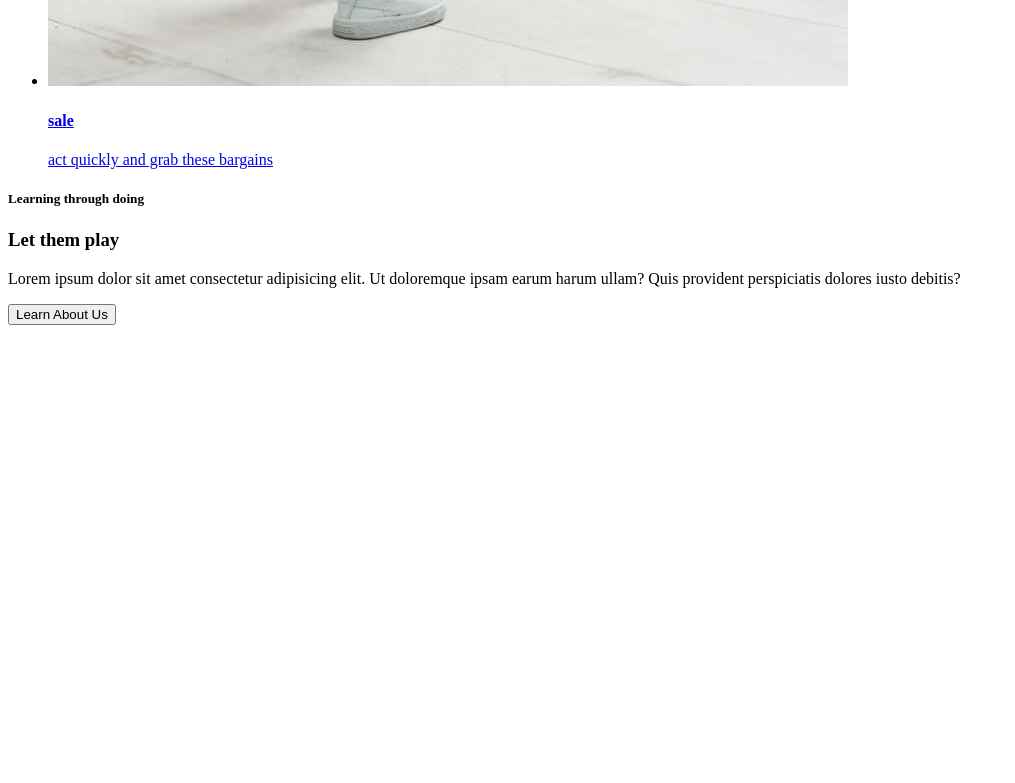
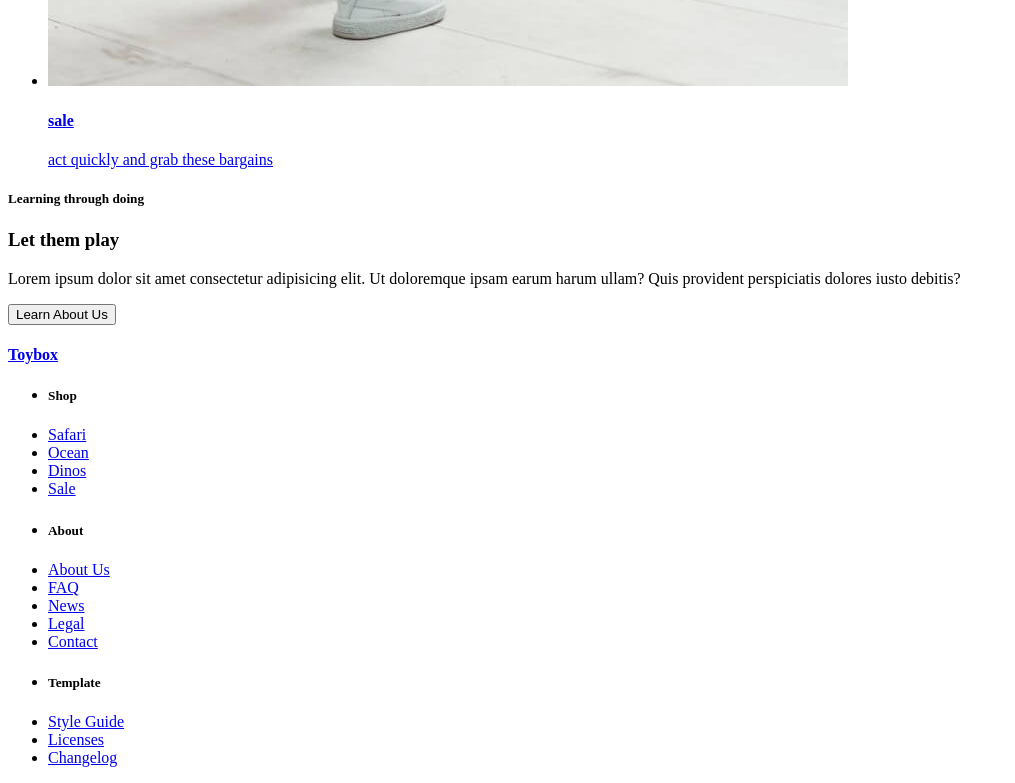
Before and after one commit to allenjakob/ecommerce-shop, a plain HTML site: page index.html in a window 1280 px wide. Shown: the part 5287-6070 px from the top of the page, without its empty margins (0-1015 px from the left). Before the commit the page ends 5620 px from the top, so only its background shows below. Drawn offline with Linux system fonts and the light colour scheme.

Commit message:
finished footer in html

```diff
--- a/index.html
+++ b/index.html
@@ -81,7 +81,8 @@
 			<div class="headerContentContainer">
 				<h5>Handcrafted for Kids</h5>
 				<h3>Go on, let them play with hidden blocks</h3>
-				<p>Lorem ipsum dolor sit amet, consectetur adipisicing elit. Recusandae sint fugit error molestiae porro sapiente architecto maiores cupiditate soluta voluptatum. </p>
+				<p>Lorem ipsum dolor sit amet, consectetur adipisicing elit. Recusandae sint fugit error molestiae porro
+					sapiente architecto maiores cupiditate soluta voluptatum. </p>
 				<a href="#" class="button">Shop All</a>
 			</div><!-- end headerContentContainer -->
 		</div><!-- end wrapper -->
@@ -134,7 +135,8 @@
 			<div class="wrapper playContainer">
 				<h5>Learning through doing</h5>
 				<h3>Let them play</h3>
-				<p>Lorem ipsum dolor sit amet consectetur adipisicing elit. Ut doloremque ipsam earum harum ullam? Quis provident perspiciatis dolores iusto debitis?</p>
+				<p>Lorem ipsum dolor sit amet consectetur adipisicing elit. Ut doloremque ipsam earum harum ullam? Quis
+					provident perspiciatis dolores iusto debitis?</p>
 				<button class="solid">Learn About Us</button>
 			</div>
 		</section>
@@ -142,6 +144,57 @@
 
 	</main>
 
+	<!-- footer -->
+	<footer id="footer">
+		<div class="wrapper">
+			<div class="footerFlexContainer">
+
+				<!-- logo/home button -->
+				<a href="./index.html" class="logo">
+					<h4>Toybox</h4>
+				</a>
+
+				<!-- footer nav -->
+				<div class="footerNav">
+					<nav>
+						<!-- shop ul -->
+						<ul class="footerShop">
+							<li>
+								<h5>Shop</h5>
+							</li>
+							<li><a href="#">Safari</a></li>
+							<li><a href="#">Ocean</a></li>
+							<li><a href="#">Dinos</a></li>
+							<li><a href="#">Sale</a></li>
+						</ul>
+
+						<!-- about ul-->
+						<ul class="footerAbout">
+							<li>
+								<h5>About</h5>
+							</li>
+							<li><a href="#">About Us</a></li>
+							<li><a href="#">FAQ</a></li>
+							<li><a href="#">News</a></li>
+							<li><a href="#">Legal</a></li>
+							<li><a href="./contact.html">Contact</a></li>
+						</ul>
+
+						<!-- template ul -->
+						<ul class="footerTemp">
+							<li>
+								<h5>Template</h5>
+							</li>
+							<li><a href="#">Style Guide</a></li>
+							<li><a href="#">Licenses</a></li>
+							<li><a href="#">Changelog</a></li>
+						</ul>
+
+					</nav>
+				</div><!-- end footerNav -->
+			</div><!-- end footerFlexContainer -->
+		</div><!-- end wrapper -->
+	</footer>
 </body>
 
 </html>
```
